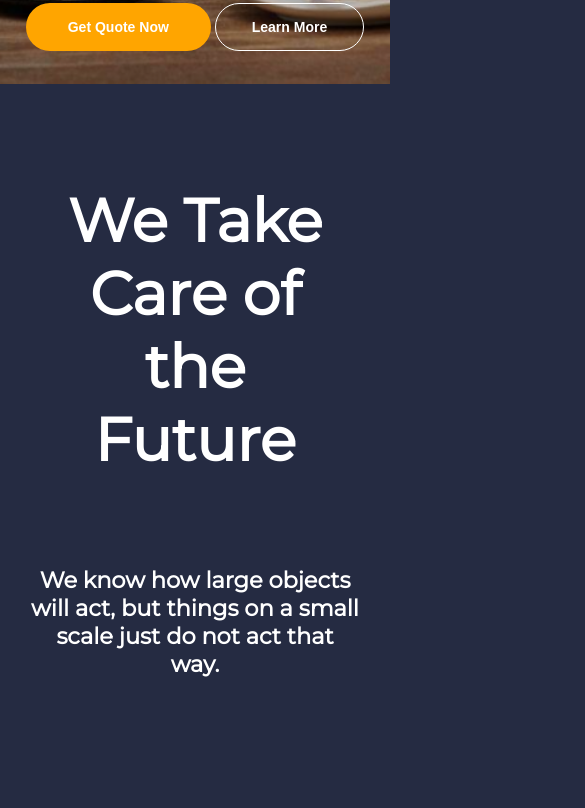
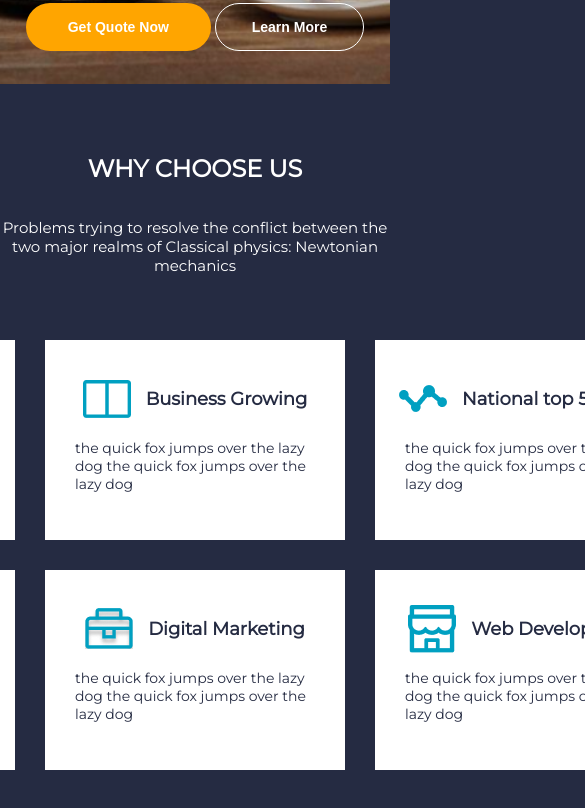
Before and after one commit to Anikor/KM_TW, a plain HTML site: page index.html in a window 390 px wide. Shown: the part 760-1568 px from the top of the page, 585 px wide, since content can reach past the window. Before the commit the page ends 1468 px from the top, so only its background shows below. Drawn offline with Linux system fonts and the light colour scheme.

Commit message:
section why us, non responsive

```diff
--- a/home_style.css
+++ b/home_style.css
@@ -43,7 +43,8 @@ body {
   font-size: 30px;
 }
 
-.basic-section {
+.basic-section,
+.why_us_text {
   width: 100%;
   height: 100vh;
 }
@@ -117,3 +118,46 @@ body {
     font-size: 15px;
   }
 }
+/* */
+#main-text {
+  flex-direction: column;
+  align-items: center;
+  margin: 50px auto;
+  max-width: 600px;
+  display: flex;
+}
+#main-text p {
+  font-size: 15px;
+  text-align: center;
+  color: var(--light-text-color);
+  max-width: 450px;
+}
+.containers {
+  grid-template-columns: repeat(3, 300px);
+  grid-template-rows: repeat(2, 200px);
+  justify-content: center;
+  display: grid;
+  gap: 30px;
+}
+.value-container {
+  background-color: var(--light-text-color);
+  justify-content: center;
+  flex-direction: column;
+  align-items: center;
+  display: flex;
+}
+.value-container h2 {
+  color: var(--dark-background-color);
+  font-weight: bold;
+  font-size: 18px;
+}
+.value-container p {
+  color: var(--dark-background-color);
+  font-size: 14px;
+  width: 80%;
+}
+.value-container div {
+  align-items: center;
+  display: flex;
+  gap: 15px;
+}
--- a/index.html
+++ b/index.html
@@ -30,10 +30,73 @@
         </div>
       </div>
     </section>
-    <div class="main-conteiner">
-      <h2>We Take Care of the Future</h2>
-      <h4>We know how large objects will act, but things on a small scale just do not act that way.</h4>
-
+    <section class="why_us_text">
+    <div id="main-text">
+      <h2>WHY CHOOSE US</h2>
+      <p>Problems trying to resolve the conflict between the two major realms of Classical physics: Newtonian mechanics</p>
     </div>
+    <div class="containers">
+      <div class="value-container">
+        <div>
+          <img src="img/icon/grid-icon/grid-icon-1.png" />
+          <h2>Digital Marketing</h2>
+        </div>
+        <p>
+          the quick fox jumps over the lazy dog the quick fox jumps over the
+          lazy dog
+        </p>
+      </div>
+      <div class="value-container">
+        <div>
+          <img src="img/icon/grid-icon/grid-icon-2.png" />
+          <h2>Business Growing</h2>
+        </div>
+        <p>
+          the quick fox jumps over the lazy dog the quick fox jumps over the
+          lazy dog
+        </p>
+      </div>
+      <div class="value-container">
+        <div>
+          <img src="img/icon/grid-icon/grid-icon-3.png" />
+          <h2>National top 50 firms</h2>
+        </div>
+        <p>
+          the quick fox jumps over the lazy dog the quick fox jumps over the
+          lazy dog
+        </p>
+      </div>
+      <div class="value-container">
+        <div>
+          <img src="img/icon/grid-icon/grid-icon-4.png" />
+          <h2>National top 50 firms</h2>
+        </div>
+        <p>
+          the quick fox jumps over the lazy dog the quick fox jumps over the
+          lazy dog
+        </p>
+      </div>
+      <div class="value-container">
+        <div>
+          <img src="img/icon/grid-icon/grid-icon-5.png" />
+          <h2>Digital Marketing</h2>
+        </div>
+        <p>
+          the quick fox jumps over the lazy dog the quick fox jumps over the
+          lazy dog
+        </p>
+      </div>
+      <div class="value-container">
+        <div>
+          <img src="img/icon/grid-icon/grid-icon-1.png" />
+          <h2>Web Development</h2>
+        </div>
+        <p>
+          the quick fox jumps over the lazy dog the quick fox jumps over the
+          lazy dog
+        </p>
+      </div>
+    </div>
+    </section>
   </body>
 </html>
```
